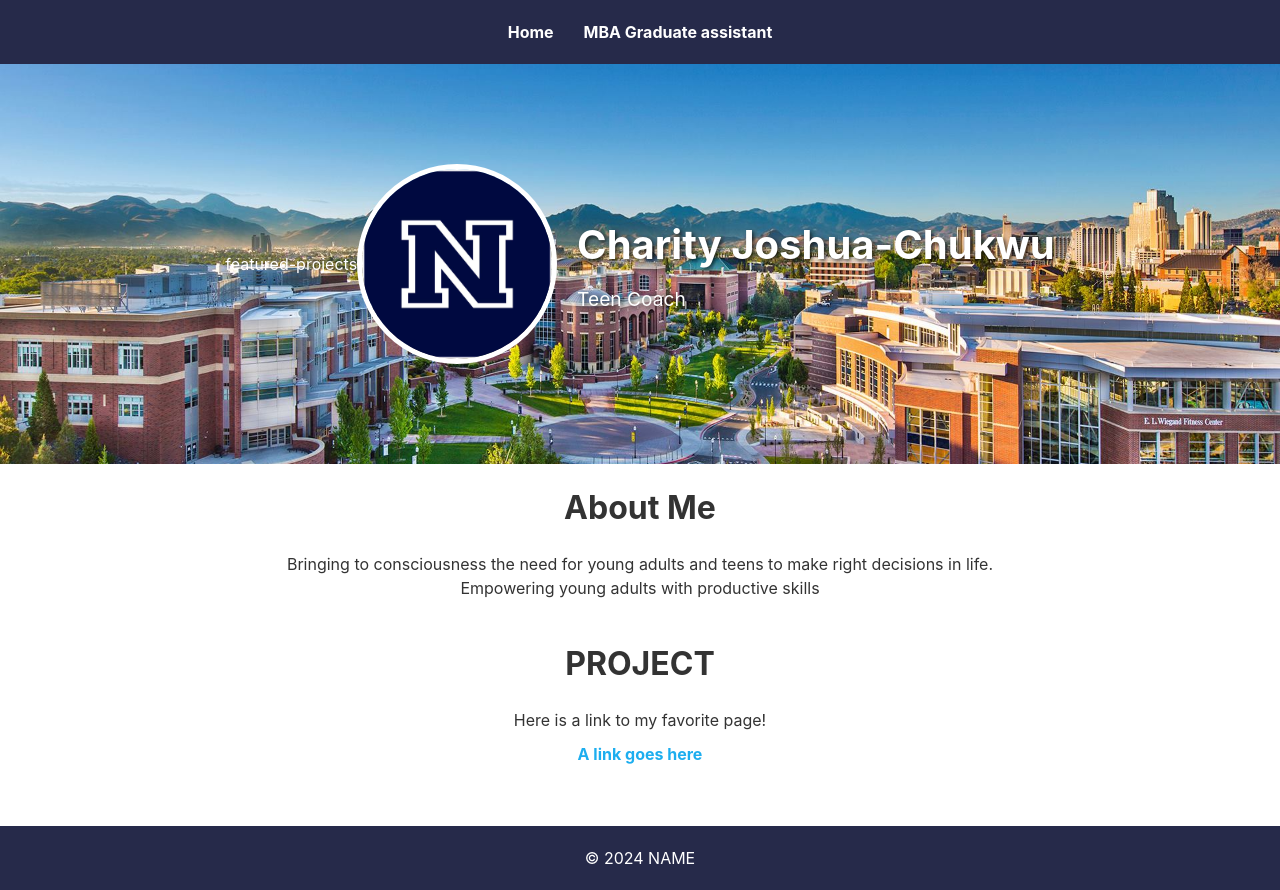
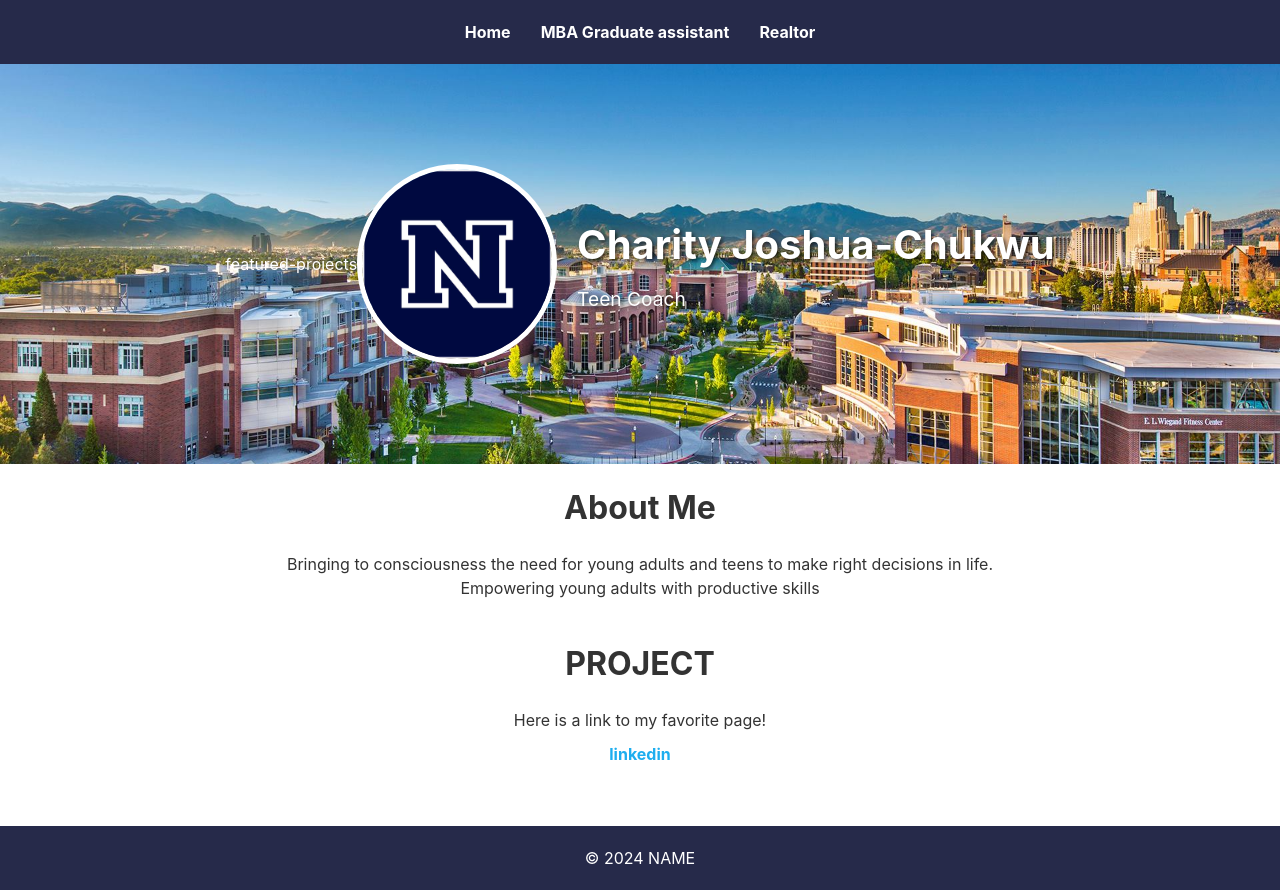
Before and after one commit to charityeb/charityeb.github.io, a plain HTML site: page index.html in a window 1280 px wide. Drawn offline with Linux system fonts and the light colour scheme.

Commit message:
Anything

```diff
--- a/index.html
+++ b/index.html
@@ -16,6 +16,7 @@
             <ul class="nav-links" id="nav-links">
                 <li><a href="index.html">Home</a></li>
                 <li><a href=PROJECT.html"> MBA Graduate assistant</a></li>
+                <li><a href=PROJECT.html"> Realtor</a></li>
             </ul>
         </nav>
     </header>
@@ -50,7 +51,7 @@
             </p>
             <ul>
                 <li>
-                    <a href="https://github.com">A link goes here</a>
+                    <a href="https://github.com">linkedin</a>
                 </li>
 
             </ul>
```
